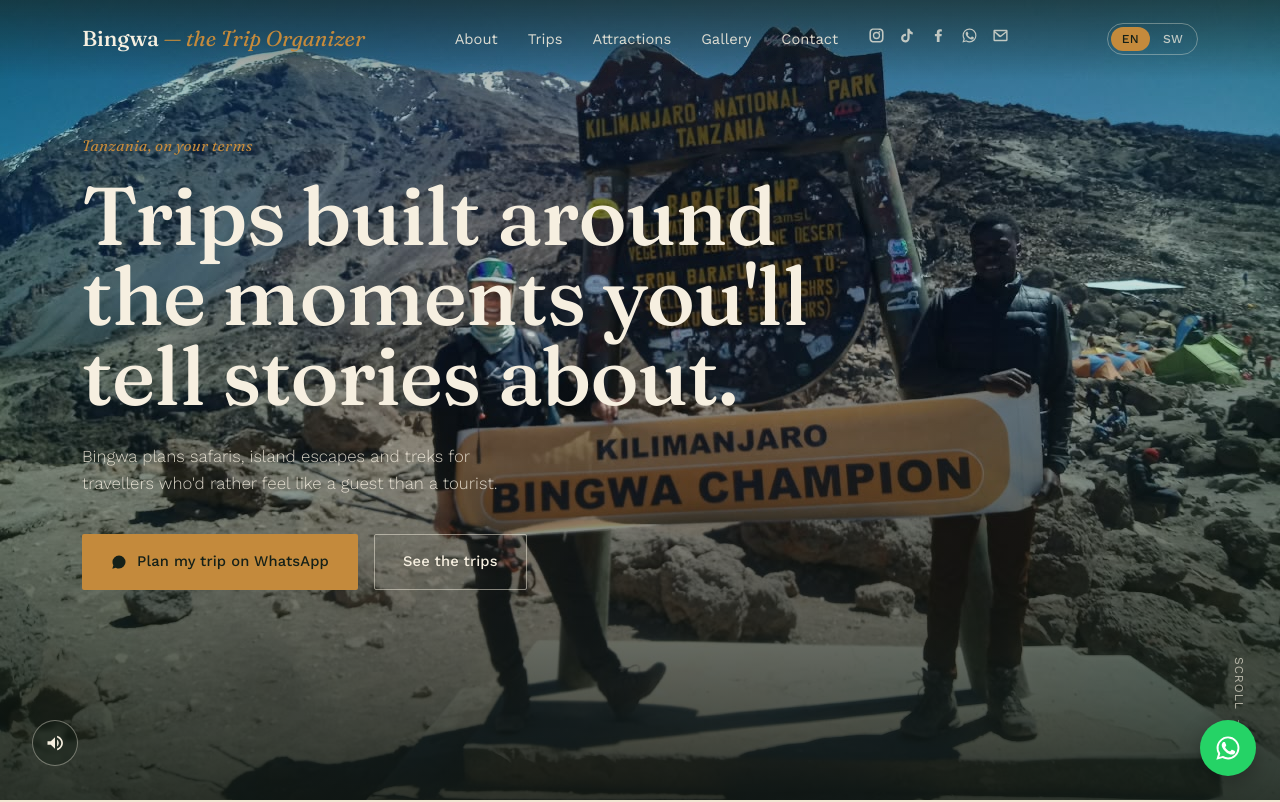
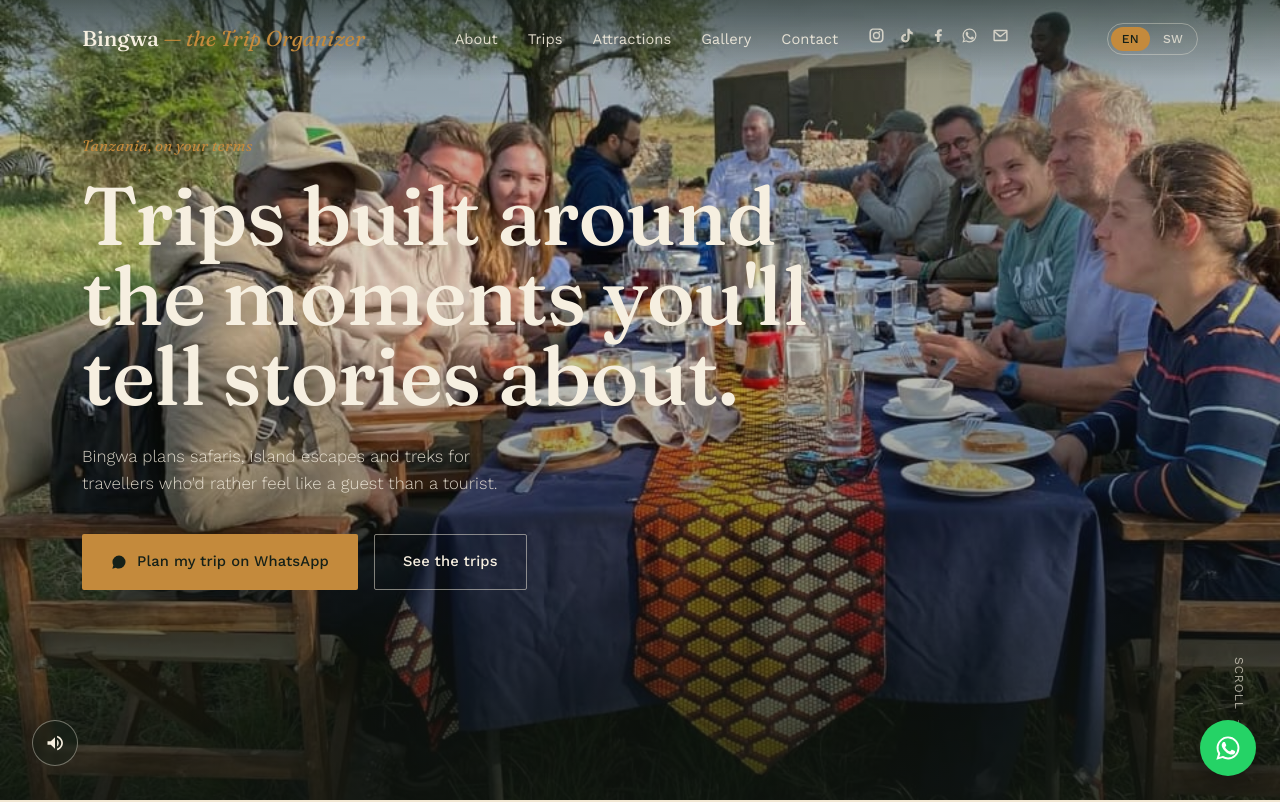
Before and after one commit to klyroconnect/trip, a plain HTML site: page index.html in a window 1280 px wide. Shown: the top 802 px of the page. Drawn offline with nearby package versions, Linux system fonts and the light colour scheme.

Commit message:
Add files via upload

```diff
--- a/index.html
+++ b/index.html
@@ -110,6 +110,11 @@
   }
   .hero-media{position:absolute; inset:0; z-index:0;}
   .hero-media img{width:100%; height:100%; object-fit:cover;}
+  .hero-media img.slide{
+    position:absolute; inset:0;
+    opacity:0; transition:opacity 1s ease-in-out;
+  }
+  .hero-media img.slide.active{opacity:1;}
   .hero-media::after{
     content:'';
     position:absolute; inset:0;
@@ -505,7 +510,13 @@
 
 <section class="hero" id="top">
   <div class="hero-media">
-    <img src="images/img-09.jpg" alt="Guide and climber celebrating sunrise at the crater rim on Kilimanjaro" loading="eager">
+    <img class="slide active" src="sliding_images/s_1.jpeg" alt="Bingwa safari 1" loading="eager">
+    <img class="slide" src="sliding_images/s_2.jpeg" alt="Bingwa safari 2" loading="lazy">
+    <img class="slide" src="sliding_images/s_3.jpeg" alt="Bingwa safari 3" loading="lazy">
+    <img class="slide" src="sliding_images/s_4.jpeg" alt="Bingwa safari 4" loading="lazy">
+    <img class="slide" src="sliding_images/s_5.jpeg" alt="Bingwa safari 5" loading="lazy">
+    <img class="slide" src="sliding_images/s_6.jpeg" alt="Bingwa safari 6" loading="lazy">
+    <img class="slide" src="sliding_images/s_7.jpeg" alt="Bingwa safari 7" loading="lazy">
   </div>
   <audio id="heroBirdSound" src="images/forest_bird.mp3" loop preload="auto" autoplay></audio>
   <button type="button" id="soundToggle" class="sound-toggle" aria-label="Toggle forest sound" data-en-aria="Toggle forest sound" data-sw-aria="Washa au zima sauti ya msituni" aria-pressed="false">
@@ -1098,6 +1109,18 @@
       document.querySelectorAll('.viv-top5 li.has-tip.tip-open').forEach(el => el.classList.remove('tip-open'));
     }
   });
+
+  /* ---- Hero sliding images (every 3 seconds) ---- */
+  (function(){
+    const slides = document.querySelectorAll('.hero-media img.slide');
+    if(slides.length < 2) return;
+    let current = 0;
+    setInterval(() => {
+      slides[current].classList.remove('active');
+      current = (current + 1) % slides.length;
+      slides[current].classList.add('active');
+    }, 3000);
+  })();
 </script>
 
 </body>
```
Also changed, not shown: sliding_images/s_1.jpeg (added), sliding_images/s_2.jpeg (added), sliding_images/s_3.jpeg (added), sliding_images/s_4.jpeg (added), sliding_images/s_5.jpeg (added), sliding_images/s_6.jpeg (added), sliding_images/s_7.jpeg (added).
